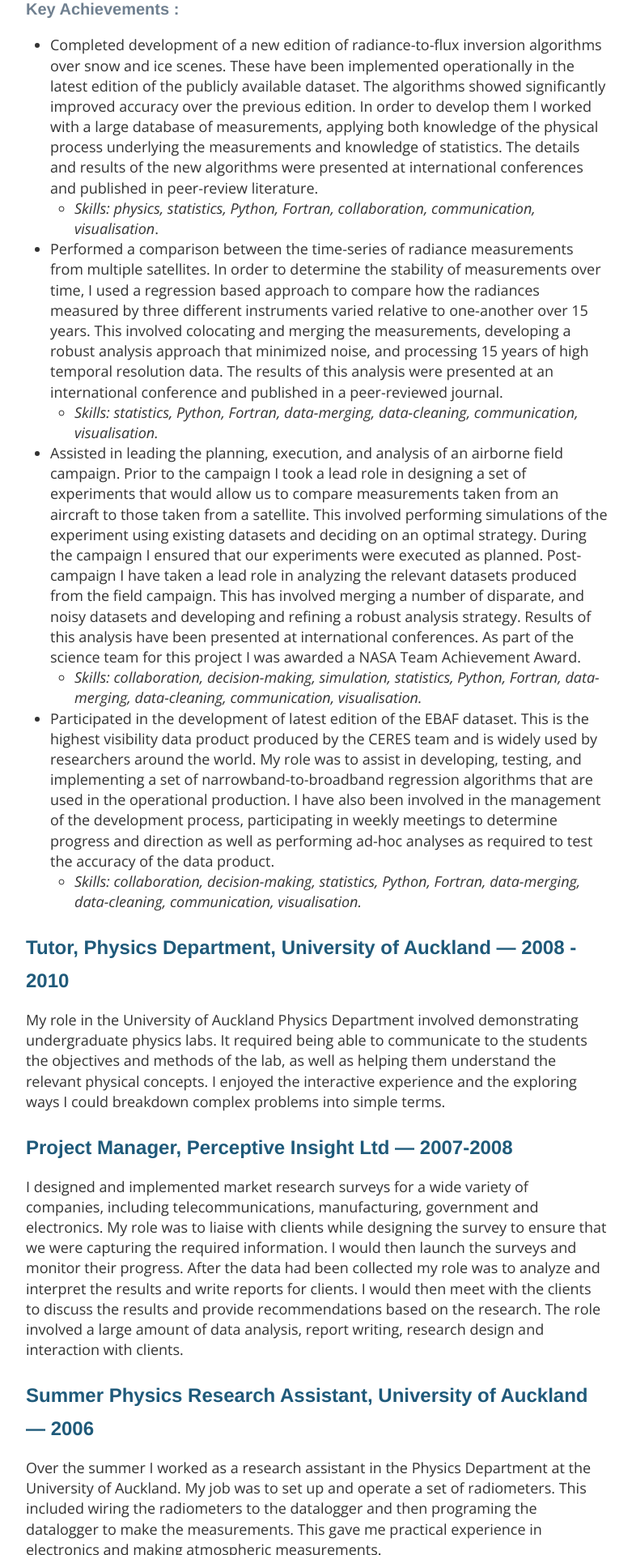
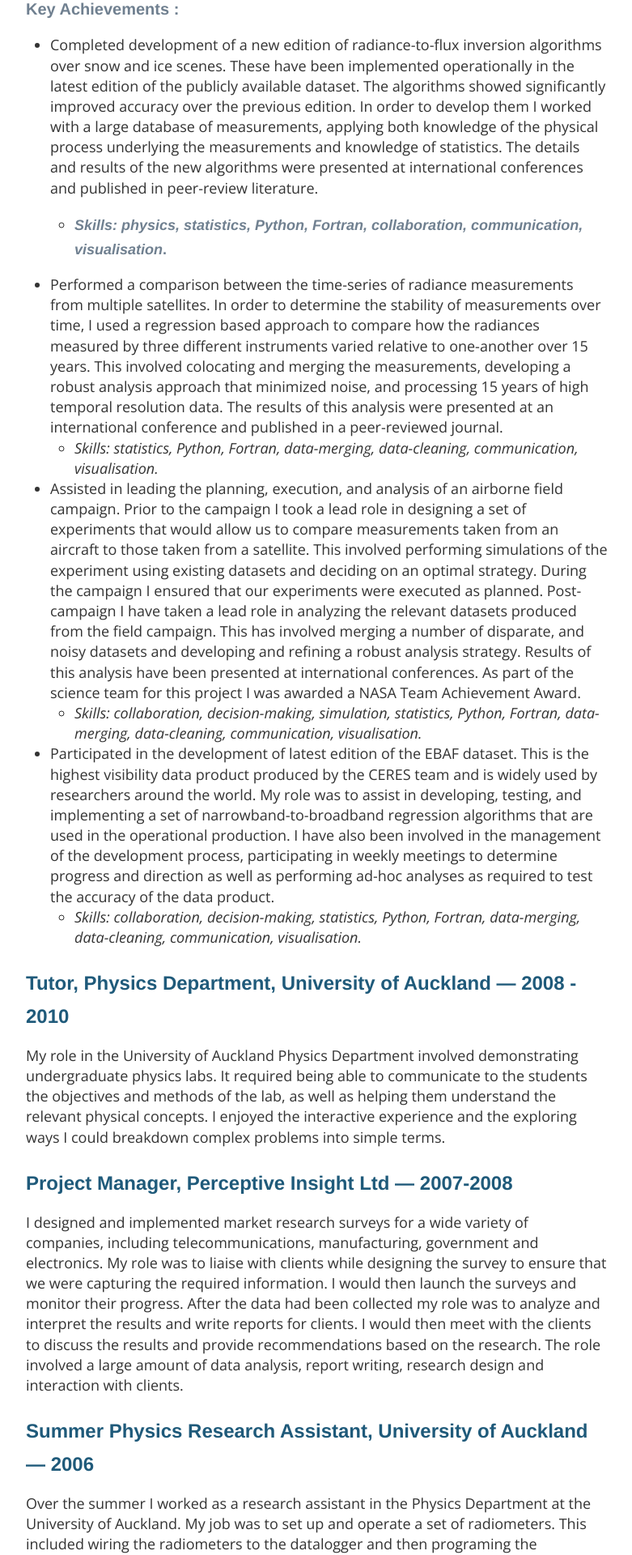
Before and after one commit to jcorb/jcorb.github.io, a Jekyll site: the page built from work_experience.md, in a window 1280 px wide. Shown: the part 416-2336 px from the top of the page at 81% size, without its empty margins (248-1029 px from the left). Built offline with Jekyll 4.4.1, drawn with Linux system fonts in a browser that asks for light colours; nearby versions of some CDN libraries; our own code applies the rules of GitHub Pages for plain Markdown files.

```diff
--- a/work_experience.md
+++ b/work_experience.md
@@ -8,7 +8,7 @@ For the past six and a half years I have been part of an algorithm development t
 
 ### Key Achievements :
 * Completed development of a new edition of radiance-to-flux inversion algorithms over snow and ice scenes.  These have been implemented operationally in the latest edition of the publicly  available dataset.  The algorithms showed significantly improved accuracy over the previous edition.  In order to develop them I worked with a large database of measurements, applying both knowledge of the physical process underlying the measurements and knowledge of statistics.  The details and results of the new algorithms were presented at international conferences and published in peer-review literature.
-  * *Skills: physics, statistics, Python, Fortran, collaboration, communication, visualisation*.
+  * #### *Skills: physics, statistics, Python, Fortran, collaboration, communication, visualisation*.
 
 
 
```
